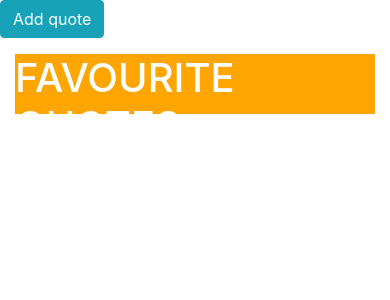
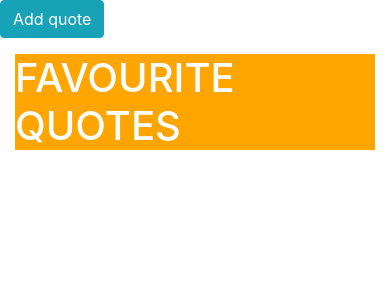
Before and after one commit to kamilsafiyev/fav_quotes, a Flask app: page / in a window 390 px wide. Shown: the top 300 px of the page. Run offline with Flask 2, Linux system fonts and the light colour scheme; data that the repository does not hold is empty; some libraries are stand-ins or nearby versions.

Commit message:
responsive is done

```diff
--- a/templates/index.html
+++ b/templates/index.html
@@ -11,7 +11,7 @@
     <a class="btn btn-info" href="{{ url_for('quotes') }}">Add quote</a>
     <br>
     <div class="container mt-3">
-        <div class="mb-3"style="background-color: orange;height:60px;">
+        <div class="mb-3"style="background-color: orange;height: auto;">
             <h1 style="color:white">FAVOURITE QUOTES</h1>
         </div>
         {% for i in result %}
```
